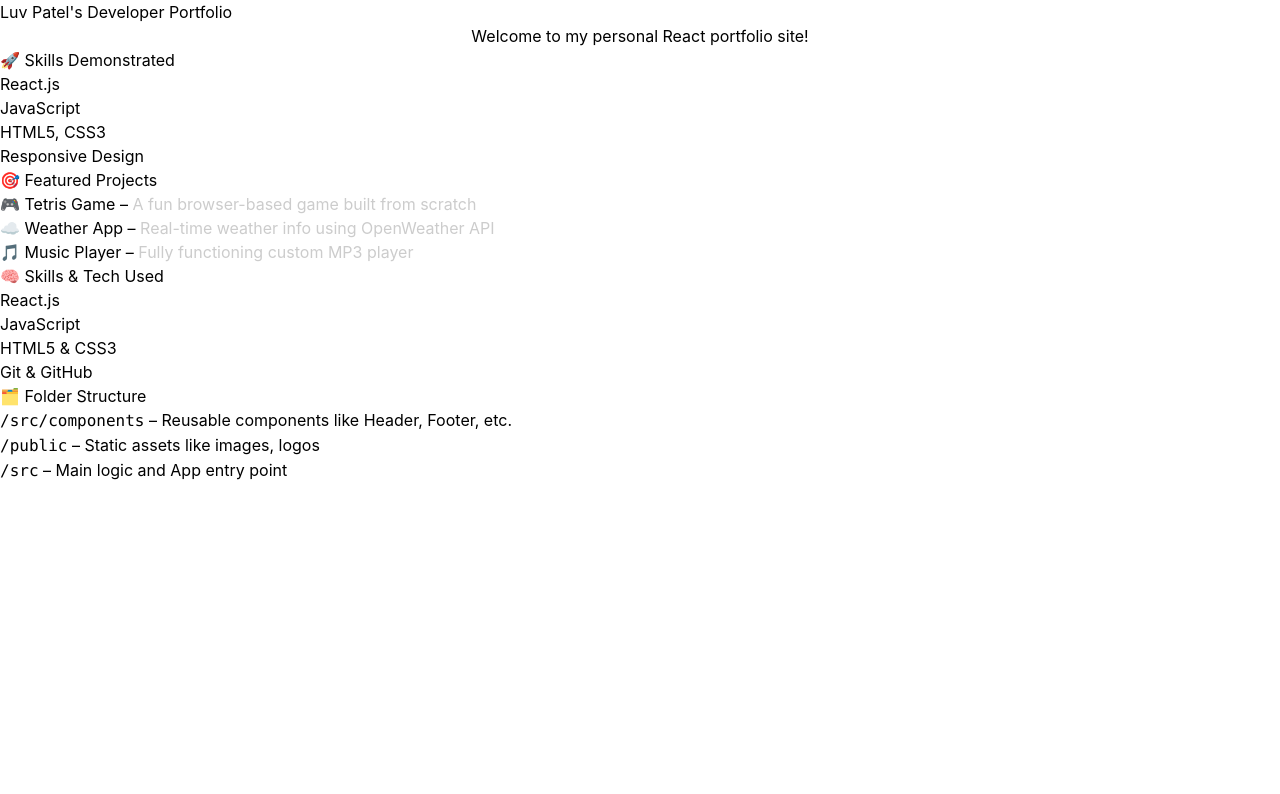
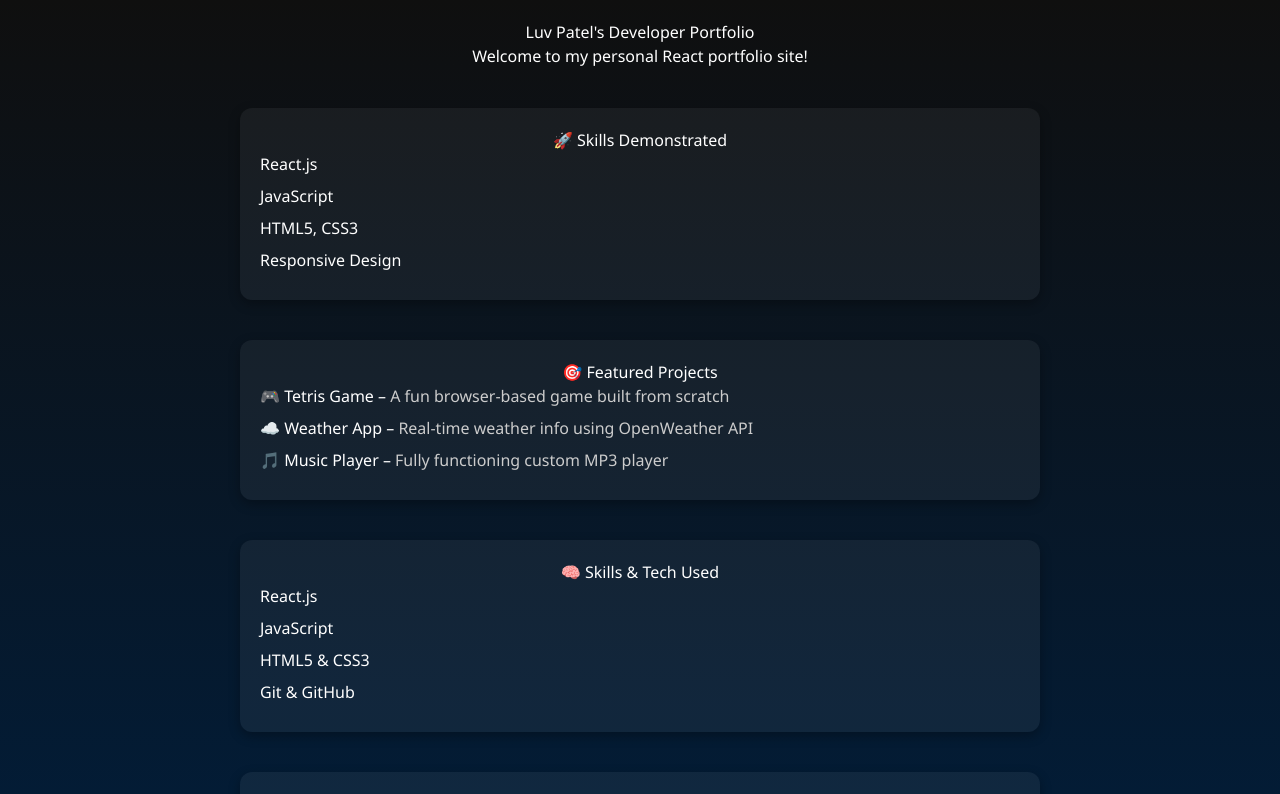
Before and after one commit to luvpatel016/my-portfolio, a React (Create React App) app: page / in a window 1280 px wide. Shown: the top 794 px of the page. Built offline with nearby package versions, Linux system fonts and the light colour scheme.

Commit message:
updated apps section

```diff
--- a/src/App.css
+++ b/src/App.css
@@ -1,51 +1,39 @@
-/* App.css */
-
 body {
   margin: 0;
-  padding: 0;
   font-family: 'Segoe UI', Tahoma, Geneva, Verdana, sans-serif;
-  color: #ffffff;
-  background: linear-gradient(to bottom, #0f0f0f, #0d1b2a);
+  background: linear-gradient(to bottom, #0f0f0f, #001f3f);
+  color: white;
   min-height: 100vh;
-  line-height: 1.6;
+  padding: 20px;
 }
 
-h1, h2, h3 {
+h1, h2 {
   text-align: center;
-  margin-top: 2rem;
-  color: #ffffff;
 }
 
 ul {
-  list-style-type: none;
+  list-style: none;
   padding-left: 0;
-  text-align: center;
 }
 
 li {
   margin-bottom: 8px;
 }
 
-.container {
+section {
+  margin: 40px auto;
   max-width: 800px;
-  margin: auto;
-  padding: 2rem;
-  background-color: rgba(255, 255, 255, 0.03);
-  border-radius: 10px;
-  box-shadow: 0 0 10px rgba(255, 255, 255, 0.1);
-  backdrop-filter: blur(8px);
-  border: 1px solid rgba(255, 255, 255, 0.1);
-}
-
-section {
-  margin-bottom: 2.5rem;
+  background-color: rgba(255, 255, 255, 0.05);
+  padding: 20px;
+  border-radius: 12px;
+  box-shadow: 0 4px 12px rgba(0, 0, 0, 0.3);
 }
 
 a {
-  color: #87cefa;
+  color: #00aaff;
   text-decoration: none;
 }
 
 a:hover {
-  color: #ffffff;
+  text-decoration: underline;
 }
--- a/src/App.js
+++ b/src/App.js
@@ -1,6 +1,7 @@
+import './App.css';
 function App() {
   return (
-    <div className="container">
+    <div className="App">
       <h1>Luv Patel's Developer Portfolio</h1>
       <p style={{ textAlign: 'center' }}>
         Welcome to my personal React portfolio site!
```
